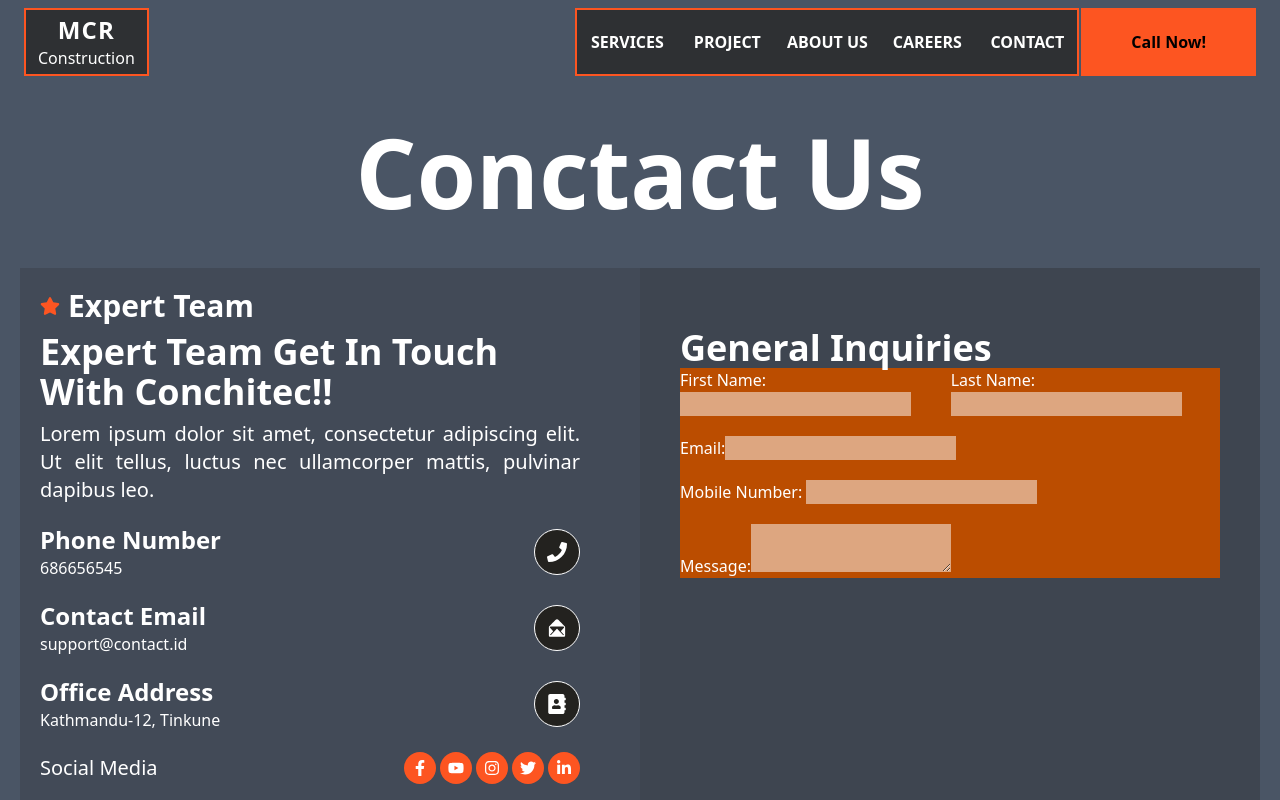
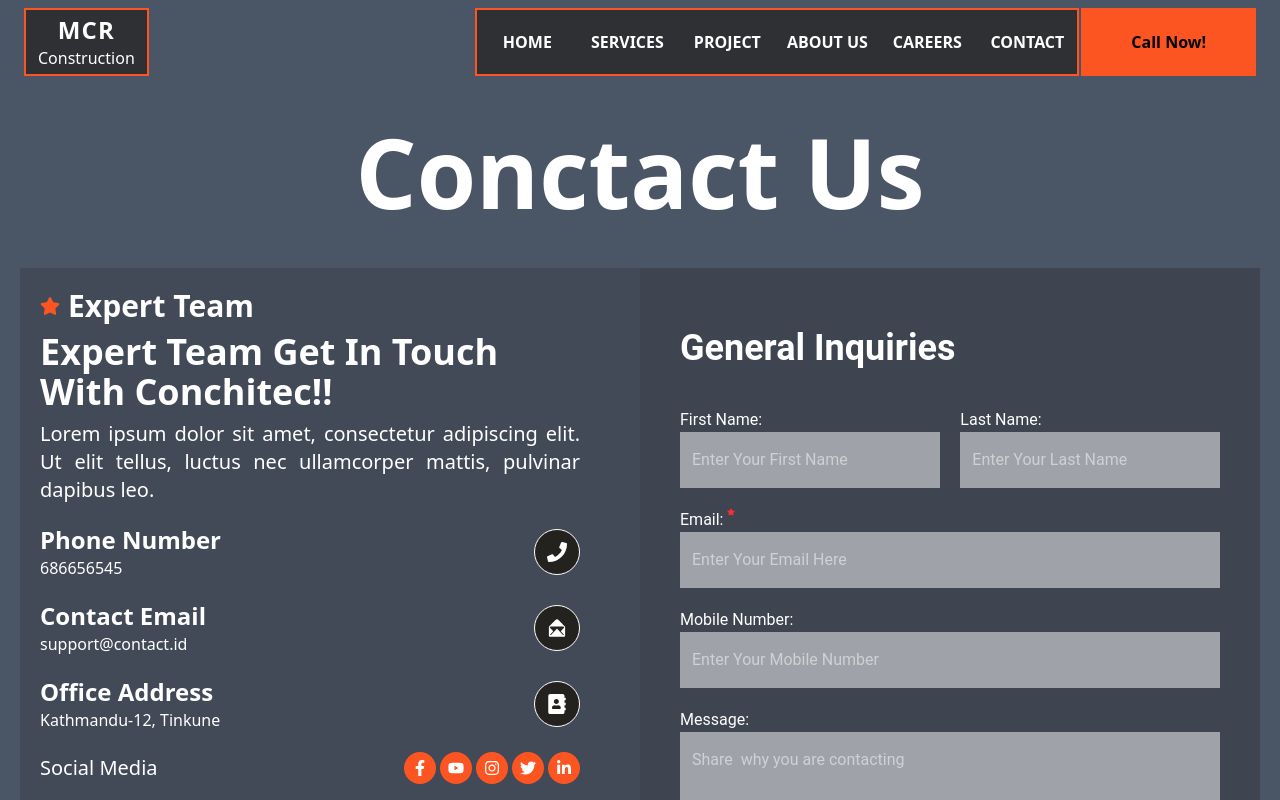
Before and after one commit to jitesh143shah/ConsturctionCompanyWebsite, a React (Vite) app: page /contact in a window 1280 px wide. Shown: the top 800 px of the page. Built offline with nearby package versions, Linux system fonts and the light colour scheme.

Commit message:
contact section is done and working on service link

```diff
--- a/src/App.tsx
+++ b/src/App.tsx
@@ -1,5 +1,6 @@
 import { Route, Routes } from "react-router-dom";
 import "./App.css";
+
 // import {
 //   About,
 //   Client,
--- a/src/Pages/Contact/ContactPage.tsx
+++ b/src/Pages/Contact/ContactPage.tsx
@@ -67,47 +67,86 @@ const ContactPage = () => {
               </div>
             </div>
 
-            <div className="bg-secondary/30 px-10 py-15 ">
+            <div className="bg-secondary/30 px-10 py-15 font-roboto  ">
               <form action="">
-                <h1 className="text-2xl md:text-4xl font-bold">
+                <h1 className="text-2xl md:text-4xl font-bold pb-10 ">
                   General Inquiries
                 </h1>
-                <div className="flex flex-col gap-5 bg-amber-700 ">
-                  <div className="flex flex-col md:flex-row">
+                <div className="flex flex-col gap-5 ">
+                  <div className="flex flex-col md:flex-row w-full gap-5 ">
                     <div>
                       <label htmlFor="fname">
-                        <span>First Name:</span>
+                        <span className="mt-3">First Name:</span>
                       </label>
-                      <input type="text" id="fname" className="bg-white/50" />
+                      <input
+                        type="text"
+                        id="fname"
+                        className="bg-white/50  px-3 py-4 w-full
+                         focus:bg-primary/90 focus:text-white focus:text-green "
+                        placeholder="Enter Your First Name"
+                        required
+                      />
                     </div>
                     <div>
                       <label htmlFor="lname">
                         <span>Last Name:</span>
                       </label>
-                      <input type="text" id="lname" className="bg-white/50" />
+                      <input
+                        type="text"
+                        id="lname"
+                        className="bg-white/50  px-3 py-4 w-full focus:bg-primary/90 focus:text-white focus:text-green "
+                        placeholder="Enter Your Last Name"
+                        required
+                      />
                     </div>
                   </div>
                   <div>
                     <label htmlFor="email">
-                      <span>Email:</span>
+                      <span className="flex  gap-1 ">
+                        Email:
+                        <FaStar className="text-red-500 text-[8px]" />
+                      </span>
                     </label>
-                    <input type="email" id="email" className="bg-white/50" />
+                    <input
+                      type="email"
+                      id="email"
+                      className="bg-white/50  px-3 py-4 w-full focus:bg-primary/90 focus:text-white focus:text-green "
+                      placeholder="Enter Your Email Here"
+                      required
+                    />
                   </div>
                   <div>
                     <label htmlFor="number">
-                      <span>Mobile Number:</span>{" "}
+                      <span>Mobile Number:</span>
                       <input
                         type="number"
                         id="number"
-                        className="bg-white/50"
+                        className="bg-white/50  px-3 py-4 w-full focus:bg-primary/90 focus:text-white focus:text-green "
+                        placeholder="Enter Your Mobile Number"
+                        required
                       />
                     </label>
                   </div>
-                  <div className="flex ">
-                    <label htmlFor="message">
+                  <div className="flex w-full">
+                    <label
+                      htmlFor="message"
+                      className="w-full focus:bg-primary/90 focus:text-white focus:text-green "
+                    >
                       <span>Message:</span>
-                      <textarea id="message" className="bg-white/50"></textarea>
+                      <textarea
+                        id="message"
+                        className="bg-white/50 px-3 py-4 w-full focus:bg-primary/90 focus:text-white focus:text-green "
+                        placeholder="Share  why you are contacting"
+                        required
+                      ></textarea>
                     </label>
+                  </div>
+                  <div>
+                    <a href="#">
+                      <button className="bg-black py-4 md:px-25 xl:px-35 px-15 rounded-full cursor-pointer hover:bg-primary duration-500">
+                        Send
+                      </button>
+                    </a>
                   </div>
                 </div>
               </form>
--- a/src/component/Navbar/Navbar.tsx
+++ b/src/component/Navbar/Navbar.tsx
@@ -43,19 +43,19 @@ const Navbar = () => {
           </a>
 
           {/* Desktop Menu */}
-          <div className="hidden md:flex items-center gap-0.5 font-bold">
+          <div className="hidden lg:flex items-center gap-0.5 font-bold">
             <div className="border-2 border-primary">
               <ul className="flex items-center text-1xl cursor-pointer">
                 {Navlinks.map((data, index) => (
-                  <li
-                    key={index}
-                    className="w-[100px] py-5 flex justify-center hover:bg-white hover:text-secondary
+                  <a className="uppercase" href={data.link} target="">
+                    <li
+                      key={index}
+                      className="w-[100px] py-5 flex justify-center hover:bg-white hover:text-secondary
                       bg-secondary/70 text-white duration-500"
-                  >
-                    <a className="uppercase" href={data.link} target="_blank">
+                    >
                       {data.name}
-                    </a>
-                  </li>
+                    </li>{" "}
+                  </a>
                 ))}
               </ul>
             </div>
@@ -72,16 +72,16 @@ const Navbar = () => {
           </div>
 
           {/* Mobile Menu Icon */}
-          <div className="md:hidden flex text-white z-50 justify-center items-center">
+          <div className="lg:hidden flex text-white z-50 justify-center items-center">
             {showMenu ? (
               <IoClose
                 onClick={toggleMenu}
-                className="text-3xl duration-500 cursor-pointer"
+                className="text-3xl md:text-5xl duration-500 cursor-pointer"
               />
             ) : (
               <IoMenu
                 onClick={toggleMenu}
-                className="text-3xl duration-500 cursor-pointer"
+                className="text-3xl md:text-5xl duration-500 cursor-pointer"
               />
             )}
           </div>
--- a/src/component/Navbar/ResponsiveMenu.tsx
+++ b/src/component/Navbar/ResponsiveMenu.tsx
@@ -5,7 +5,7 @@ const ResponsiveMenu = ({ showMenu }: { showMenu: boolean }) => {
     <>
       <div>
         <div
-          className={`md:hidden
+          className={`lg:hidden
            fixed h-screen w-[75%] bg-gray-600
            flex flex-col justify-between px-8 py-6 pt-16 z-50
            duration-500 transition-all ease-in-out
@@ -21,14 +21,16 @@ const ResponsiveMenu = ({ showMenu }: { showMenu: boolean }) => {
             </span>
             <span>Construction</span>
           </div>
-          <div className=" flex justify-between flex-col gap-5 pt-20">
+          <div className=" flex justify-between flex-col gap-1 pt-20">
             {Navlinks.map((data) => (
-              <ul className=" flex flex-col items-center capitalize text-1xl text-white">
-                <li key={data.id}>
-                  <a href={data.link} target="_blank">
-                    {data.name}
-                  </a>
-                </li>
+              <ul className=" flex flex-col items-center capitalize text-1xl md:text-2xl text-white">
+                <a
+                  href={data.link}
+                  target=""
+                  className="hover:bg-primary/80 py-2  w-full items-center flex justify-center duration-500"
+                >
+                  <li key={data.id}>{data.name}</li>
+                </a>
               </ul>
             ))}
             <div className="flex items-center justify-center px-5 mt-10">
--- a/src/component/Services/Services.tsx
+++ b/src/component/Services/Services.tsx
@@ -41,6 +41,9 @@ const Services = () => {
           </div>
           <div className="">
             <div className="grid grid-cols-1 sm:grid-cols-2 md:grid-cols-3 lg:grid-cols-5 gap-4  justify-center items-center">
+
+{}
+
               <div className="hidden md:flex"></div>
 
               <div
--- a/src/constants/Navlinks.tsx
+++ b/src/constants/Navlinks.tsx
@@ -1,26 +1,31 @@
 export const Navlinks = [
   {
     id: 1,
+    name: "Home",
+    link: "/",
+  },
+  {
+    id: 2,
     name: "Services",
     link: "/services",
   },
   {
-    id: 2,
+    id: 3,
     name: "Project",
     link: "/project",
   },
   {
-    id: 3,
+    id: 4,
     name: "about us",
     link: "/about-us",
   },
   {
-    id: 4,
+    id: 5,
     name: "Careers",
     link: "/careers",
   },
   {
-    id: 5,
+    id: 6,
     name: "contact",
     link: "/contact",
   },
--- /dev/null
+++ b/src/constants/ServicesLink.tsx
@@ -0,0 +1,51 @@
+import { BsBuildings } from "react-icons/bs";
+import { FaUserAstronaut } from "react-icons/fa";
+import { GiBlackBook, GiBulldozer } from "react-icons/gi";
+import { IoHomeOutline } from "react-icons/io5";
+import { PiShovelBold } from "react-icons/pi";
+import { SlSettings } from "react-icons/sl";
+import { TbBuildingChurch } from "react-icons/tb";
+
+export const ServicesLink = [
+  {
+    icons: "",
+    title: "",
+  },
+  {
+    icons: BsBuildings,
+    title: " Commercial Construction",
+  },
+  {
+    icons: IoHomeOutline,
+    title: "   Residential Construction",
+  },
+  {
+    icons: GiBlackBook,
+    title: "     Pre-Construction",
+  },
+
+  {
+    icons: FaUserAstronaut,
+    title: "  Site Management",
+  },
+  {
+    icons: TbBuildingChurch,
+    title: "    Special Projects",
+  },
+  {
+    icons: GiBulldozer,
+    title: "     Infrastructure Construction",
+  },
+  {
+    icons: SlSettings,
+    title: "      Civil Engineering",
+  },
+  {
+    icons: PiShovelBold,
+    title: "   Landscape Construction",
+  },
+  {
+    icons: PiShovelBold,
+    title: "   Landscape Construction",
+  },
+];
```
